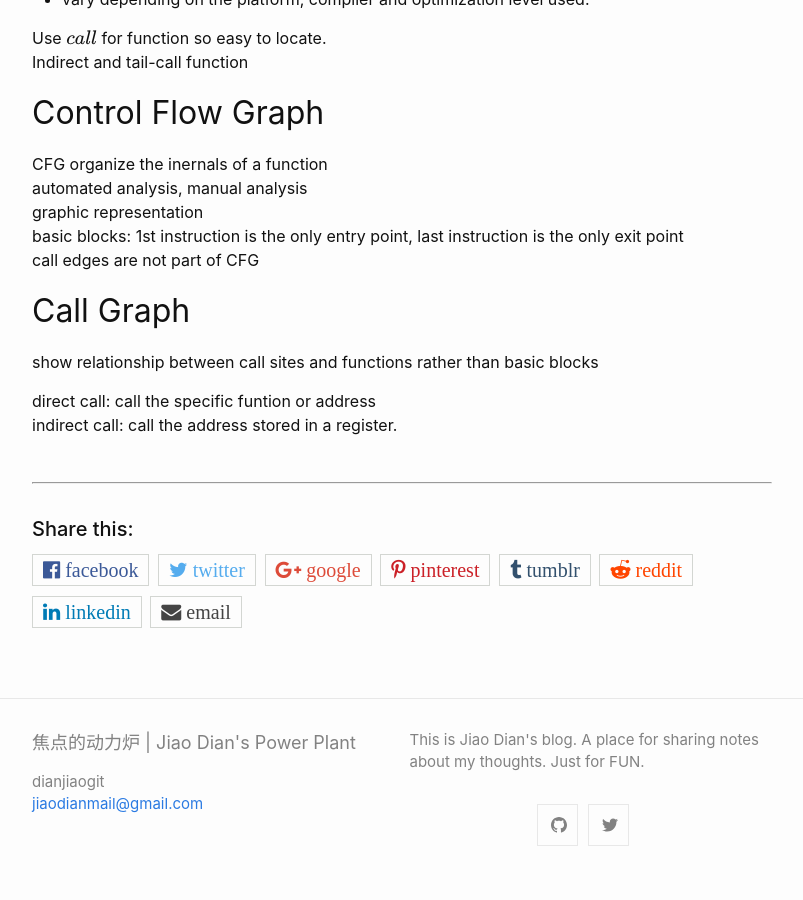
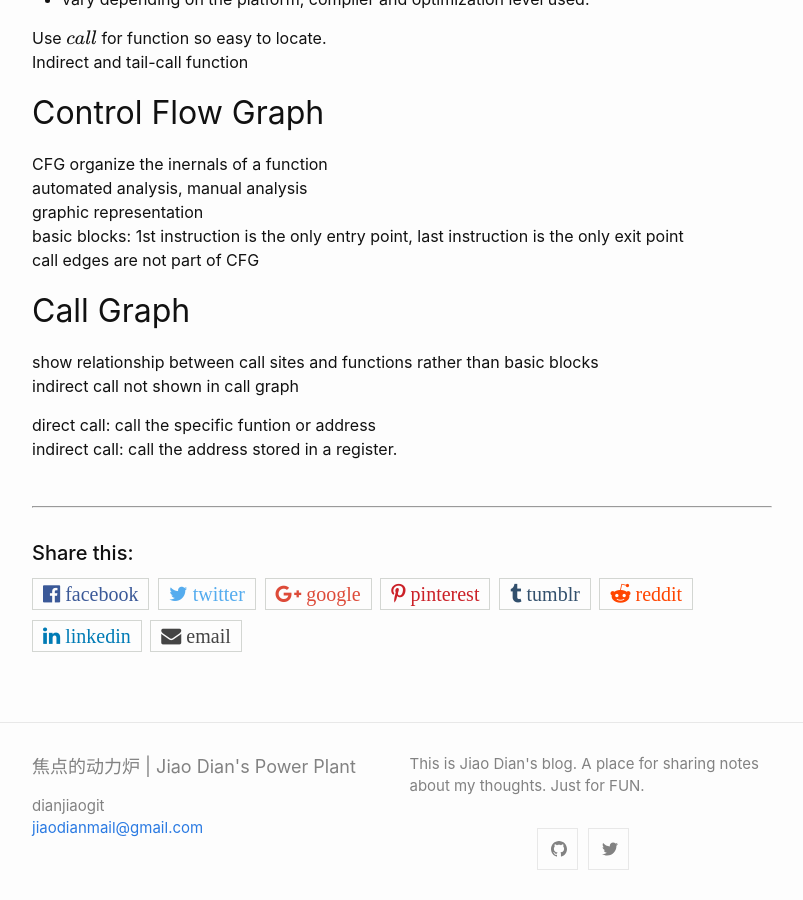
Before and after one commit to dianjiaogit/dianjiaogit.github.io, a Jekyll site: the page built from _posts/2021-03-04-SS notes.md, in a window 1280 px wide and 900 px high, scrolled down 1872 px. Shown: the whole window, without its empty margins (238-1041 px from the left). Built offline with Jekyll 4.4.1, drawn with Linux system fonts in a browser that asks for light colours; formulas are drawn with MathJax 3; before the commit the page ends 2748 px from its top, so only the background shows below that.

Commit message:
3.4 SS notes minor add

```diff
--- a/_posts/2021-03-04-SS notes.md
+++ b/_posts/2021-03-04-SS notes.md
@@ -69,6 +69,8 @@ call edges are not part of CFG
 
 ## Call Graph
 show relationship between call sites and functions rather than basic blocks
+indirect call not shown in call graph
+
 
 direct call: call the specific funtion or address
 indirect call: call the address stored in a register.
```
